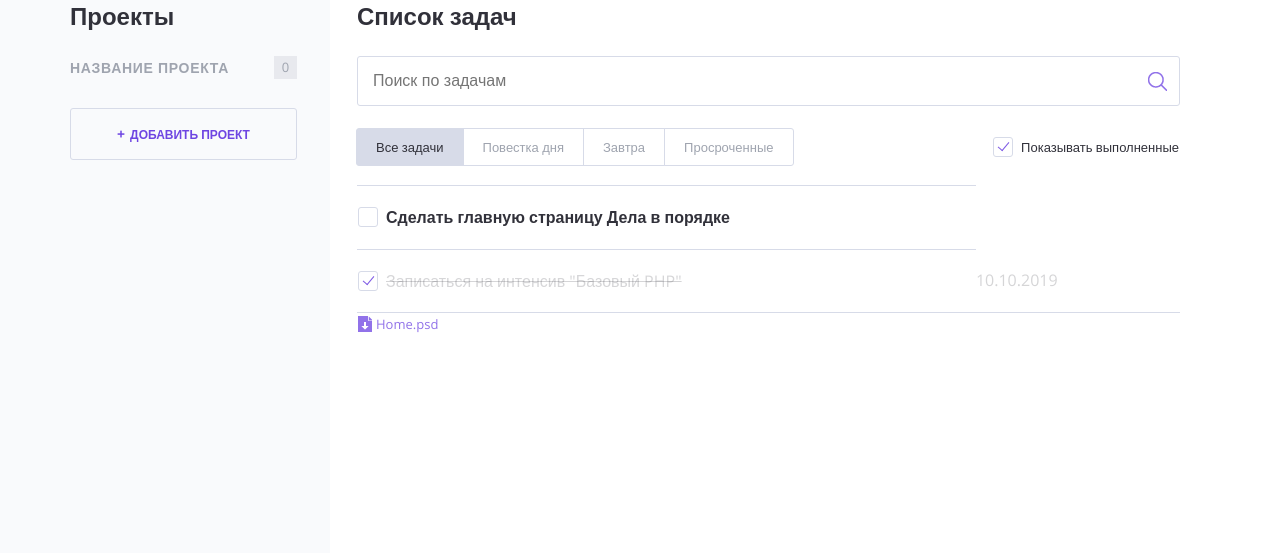
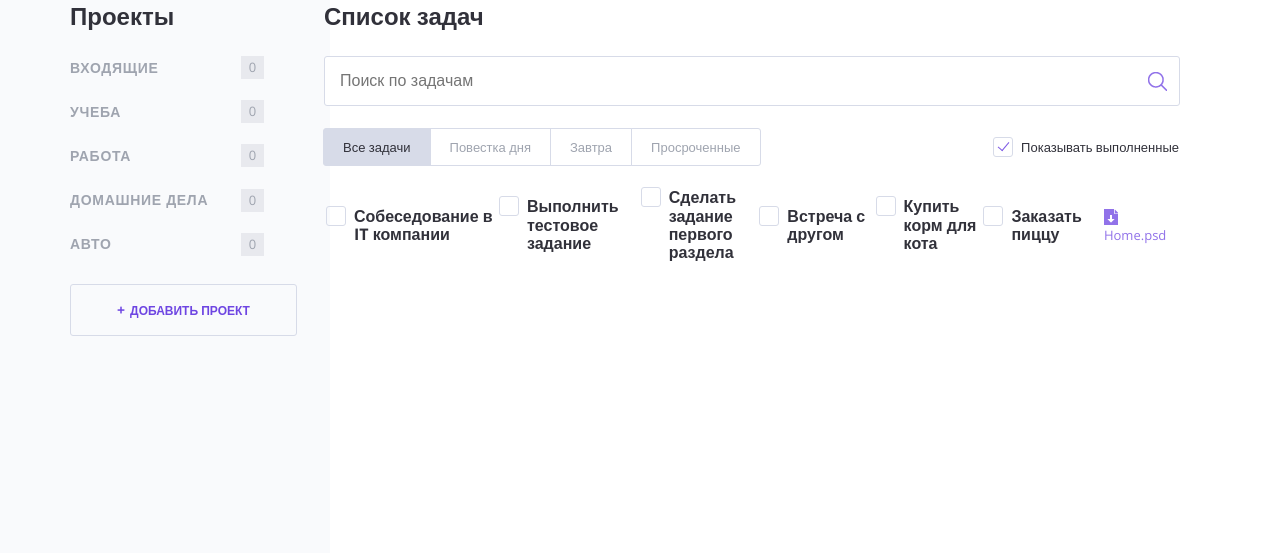
Before and after one commit to Cancelkam/915681-doingsdone-9, a PHP site: page / in a window 1280 px wide. Shown: the part 93-646 px from the top of the page. Run offline with PHP 8.4, Linux system fonts and the light colour scheme.

Commit message:
Добавлены массивы данных

```diff
--- a/index.php
+++ b/index.php
@@ -1,4 +1,42 @@
+
 <?php
+$doings = [ [
+    'title' => 'Собеседование в IT компании',
+    'date' => '01.12.2018',
+    'category' => 'Работа',
+    'done' => 'Нет'
+],
+[
+    'title' => 'Выполнить тестовое задание',
+    'date' => '21.12.2018',
+    'category' => 'Работа',
+    'done' => 'Нет'
+],
+[
+    'title' => 'Сделать задание первого раздела',
+    'date' => '21.12.2018',
+    'category' => 'Учеба',
+    'done' => 'Да'
+],
+[
+  'title' => 'Встреча с другом',
+    'date' => '22.12.2018',
+    'category' => 'Входящие',
+    'done' => 'Нет'
+],
+[
+    'title' => 'Купить корм для кота',
+    'date' => 'Нет',
+    'category' => 'Домашние дела',
+    'done' => 'Нет'
+],
+[
+  'title' => 'Заказать пиццу',
+    'date' => 'Нет',
+    'category' => 'Домашние дела',
+    'done' => 'Нет'
+]];
+
 // показывать или нет выполненные задачи
 $show_complete_tasks = rand(0, 1);
 ?>
@@ -7,7 +45,7 @@ $show_complete_tasks = rand(0, 1);
 
 <head>
     <meta charset="UTF-8">
-    <title>Дела в порядке</title>
+    <title>[<?=$show_complete_tasks;?>] Дела в порядке</title>
     <link rel="stylesheet" href="css/normalize.css">
     <link rel="stylesheet" href="css/style.css">
     <link rel="stylesheet" href="css/flatpickr.min.css">
@@ -39,13 +77,22 @@ $show_complete_tasks = rand(0, 1);
         <div class="content">
             <section class="content__side">
                 <h2 class="content__side-heading">Проекты</h2>
+                <?php
+                    $cur_index=0;
 
+                    $projects = ['Входящие', 'Учеба', 'Работа', 'Домашние дела', 'Авто'];
+                ?>
                 <nav class="main-navigation">
                     <ul class="main-navigation__list">
+                        <?php while ($cur_index < count($projects)): ?>
                         <li class="main-navigation__list-item">
-                            <a class="main-navigation__list-item-link" href="#">Название проекта</a>
+                            <a class="main-navigation__list-item-link" href="#"><?=$projects[$cur_index]; ?></a>
                             <span class="main-navigation__list-item-count">0</span>
                         </li>
+                        <?php
+                            $cur_index++;
+                            endwhile;
+                        ?>
                     </ul>
                 </nav>
 
@@ -81,15 +128,33 @@ $show_complete_tasks = rand(0, 1);
                     </label>
                 </div>
 
+                <?php $cur_doings = 0; ?>
+
                 <table class="tasks">
-                    <tr class="tasks__item task">
+                            <?php while($cur_doings < count($doings)): ?>
+                            <?php if ($show_complete_tasks === 0): ?>
+                                <tr class="tasks__item task
+                            <?php if($doings[$cur_doings]['done'] === 'Да'): ?>
+                            task--completed
+                            <?php endif?>
+                                ">
+                            <?php endif?>
                         <td class="task__select">
                             <label class="checkbox task__checkbox">
                                 <input class="checkbox__input visually-hidden task__checkbox" type="checkbox" value="1">
-                                <span class="checkbox__text">Сделать главную страницу Дела в порядке</span>
+
+                            <span class="checkbox__text"><?=$doings[$cur_doings]['title']; ?></span>
+
+
                             </label>
                         </td>
-                            <?php if ($show_complete_tasks === 1): ?>
+
+                        <?php $cur_doings++; ?>
+                        <?php endwhile;?>
+
+
+
+                            <!-- <?php if ($show_complete_tasks === 1): ?>
                                 <tr class="tasks__item task task--completed">
                                         <td class="task__select">
                                             <label class="checkbox task__checkbox">
@@ -100,7 +165,7 @@ $show_complete_tasks = rand(0, 1);
                                         <td class="task__date">10.10.2019</td>
                                         <td class="task__controls"></td>
                                 </tr>
-                            <?php endif?>
+                            <?php endif?> -->
 
                         <td class="task__file">
                             <a class="download-link" href="#">Home.psd</a>
@@ -108,6 +173,7 @@ $show_complete_tasks = rand(0, 1);
 
                         <td class="task__date"></td>
                     </tr>
+
                     <!--показывать следующий тег <tr/>, если переменная $show_complete_tasks равна единице-->
                 </table>
             </main>
```
